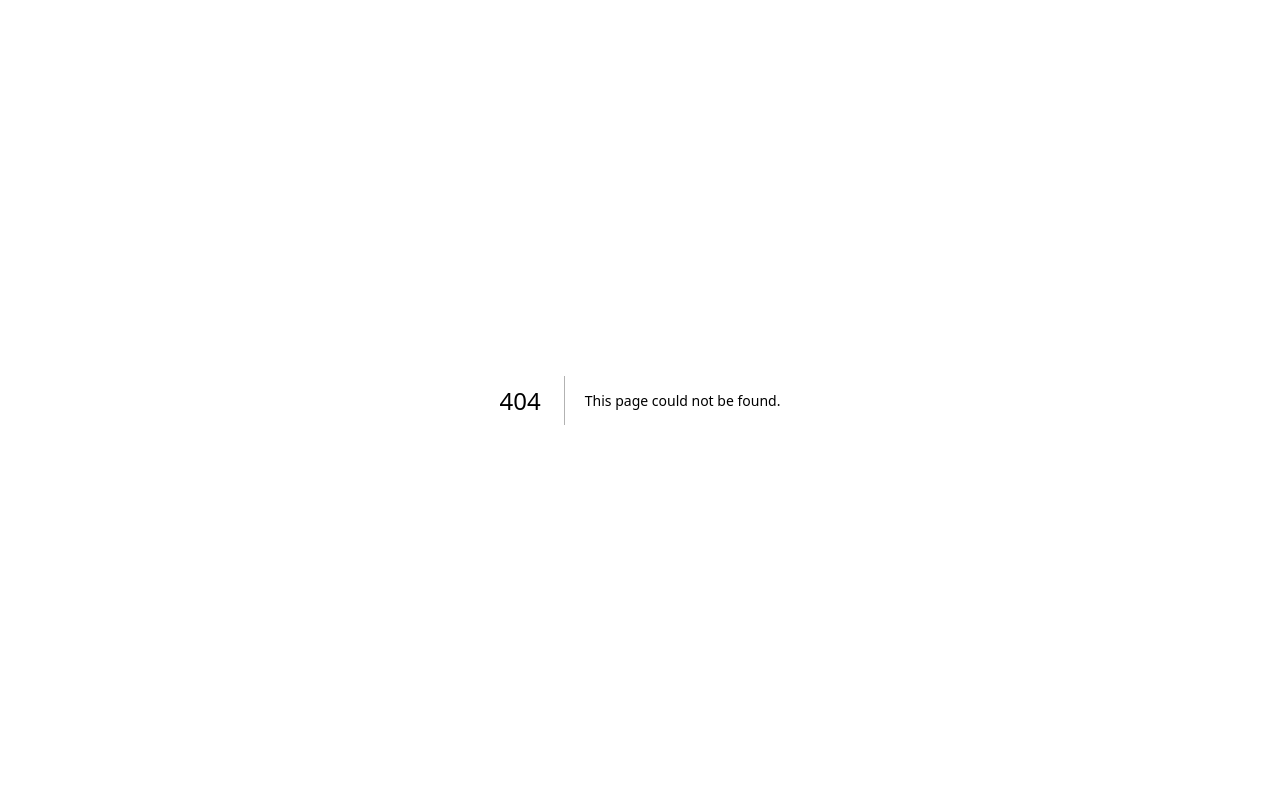
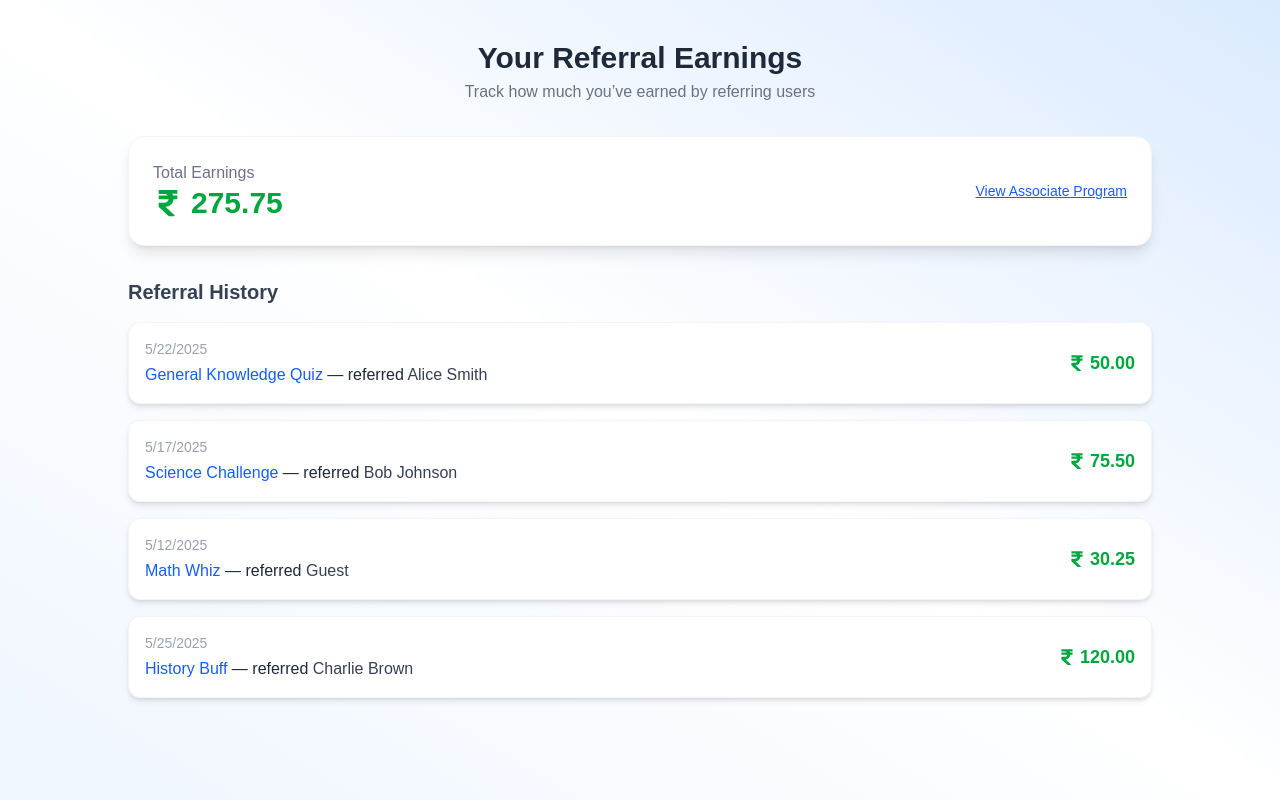
Before and after one commit to gautamabhish/Skillpass, a Next.js app: page /share-and-earn in a window 1280 px wide. Before the commit this address had no page. Built offline with nearby package versions, Linux system fonts and the light colour scheme; sample sign-in values are in the browser's storage.

Commit message:
referral page, negative points add ,  createQuiz interface modify to handle duration

```diff
--- a/src/(pages)/CreateQuiz.tsx
+++ b/src/(pages)/CreateQuiz.tsx
@@ -19,7 +19,7 @@ const CreateQuiz = () => {
   const {courseData,setCourseData} = useCourseCreate();
 
   const validateCourseData = () => {
-    if (!courseData.QuizTitle ) {
+    if (!courseData.title ) {
       setMessage((prev) => [ 'Quiz title is required']);
       setShowModal(true);
       return false;
@@ -88,9 +88,9 @@ const CreateQuiz = () => {
             <button className="px-4 py-2 text-sm font-medium rounded-md text-blue-600 bg-blue-100 hover:bg-blue-200 transition">
               Preview
             </button>
-            <button className="px-4 py-2 text-sm font-medium rounded-md text-gray-700 bg-gray-200 hover:bg-gray-300 transition" onClick={handleSubmit}>
+            {/* <button className="px-4 py-2 text-sm font-medium rounded-md text-gray-700 bg-gray-200 hover:bg-gray-300 transition" onClick={handleSubmit}>
               Save Draft
-            </button>
+            </button> */}
             <button className="px-4 py-2 text-sm font-medium rounded-md text-white bg-blue-600 hover:bg-blue-700 transition" >
               Publish Quiz
             </button>
--- /dev/null
+++ b/src/(pages)/Referral.tsx
@@ -0,0 +1,109 @@
+'use client';
+
+import React, { useEffect, useState } from 'react';
+import { FaRupeeSign } from 'react-icons/fa';
+import Link from 'next/link';
+
+interface Referral {
+  referredUser: { name: string } | null;
+  quiz: { title: string };
+  earnedAmount: number;
+  createdAt: string;
+}
+
+const ReferralEarningsPage: React.FC = () => {
+  const [referrals, setReferrals] = useState<Referral[]>([]);
+  const [totalEarnings, setTotalEarnings] = useState<number>(0);
+
+  useEffect(() => {
+    const dummyData: Referral[] = [
+      {
+        referredUser: { name: 'Alice Smith' },
+        quiz: { title: 'General Knowledge Quiz' },
+        earnedAmount: 50,
+        createdAt: new Date(Date.now() - 5 * 86400000).toISOString(),
+      },
+      {
+        referredUser: { name: 'Bob Johnson' },
+        quiz: { title: 'Science Challenge' },
+        earnedAmount: 75.5,
+        createdAt: new Date(Date.now() - 10 * 86400000).toISOString(),
+      },
+      {
+        referredUser: null,
+        quiz: { title: 'Math Whiz' },
+        earnedAmount: 30.25,
+        createdAt: new Date(Date.now() - 15 * 86400000).toISOString(),
+      },
+      {
+        referredUser: { name: 'Charlie Brown' },
+        quiz: { title: 'History Buff' },
+        earnedAmount: 120,
+        createdAt: new Date(Date.now() - 2 * 86400000).toISOString(),
+      },
+    ];
+
+    setReferrals(dummyData);
+    setTotalEarnings(dummyData.reduce((sum, r) => sum + r.earnedAmount, 0));
+  }, []);
+
+  return (
+    <div className="min-h-screen bg-gradient-to-tr from-blue-50 via-white to-blue-100 py-10 px-4">
+      <div className="max-w-5xl mx-auto space-y-8">
+        {/* Header */}
+        <div className="text-center">
+          <h1 className="text-3xl font-bold text-gray-800">Your Referral Earnings</h1>
+          <p className="text-gray-500 mt-1">Track how much you’ve earned by referring users</p>
+        </div>
+
+        {/* Earnings Summary Card */}
+        <div className="bg-white shadow-lg rounded-2xl p-6 flex justify-between items-center border border-gray-100">
+          <div>
+            <p className="text-gray-500">Total Earnings</p>
+            <h2 className="text-3xl font-bold text-green-600 flex items-center">
+              <FaRupeeSign className="mr-2" />
+              {totalEarnings.toFixed(2)}
+            </h2>
+          </div>
+          <Link
+            href="/associate/program"
+            className="text-sm text-blue-600 underline hover:text-blue-800 transition"
+          >
+            View Associate Program
+          </Link>
+        </div>
+
+        {/* Referral List */}
+        <div className="space-y-4">
+          <h3 className="text-xl font-semibold text-gray-700">Referral History</h3>
+          {referrals.length === 0 ? (
+            <p className="text-center text-gray-500">No referral data available.</p>
+          ) : (
+            referrals.map((ref, index) => (
+              <div
+                key={index}
+                className="bg-white shadow-md hover:shadow-lg transition rounded-xl p-4 flex flex-col sm:flex-row justify-between items-start sm:items-center border border-gray-100"
+              >
+                <div className="space-y-1">
+                  <p className="text-sm text-gray-400">
+                    {new Date(ref.createdAt).toLocaleDateString()}
+                  </p>
+                  <p className="font-medium text-gray-800">
+                    <span className="text-blue-600">{ref.quiz.title}</span> —
+                    referred <span className="text-gray-700">{ref.referredUser?.name || 'Guest'}</span>
+                  </p>
+                </div>
+                <div className="mt-2 sm:mt-0 text-green-600 font-bold text-lg flex items-center">
+                  <FaRupeeSign className="mr-1" />
+                  {ref.earnedAmount.toFixed(2)}
+                </div>
+              </div>
+            ))
+          )}
+        </div>
+      </div>
+    </div>
+  );
+};
+
+export default ReferralEarningsPage;
--- a/src/Providers/CreateProvider.tsx
+++ b/src/Providers/CreateProvider.tsx
@@ -4,16 +4,19 @@ import React, { createContext, useState, ReactNode, useContext } from 'react';
 import { QuestionType } from '@/components/ui/globals/Input';
 
 export interface Duration {
-  hours: number;
-  minutes: number;
+  hours: string;
+  minutes: string;
+  totalMinutes: number;
   TimePerQuestion: boolean;
 }
+
 
 export interface Question {
   id: string;
   type: QuestionType;
   text: string;
   points: number;
+  negPoints: number;
   options: string[];
   correctAnswers: number[];
   answerText?: string;
@@ -26,7 +29,8 @@ export interface Question {
 export interface CourseData {
   title: string;
   description: string;
-  duration: Duration;
+  duration: number;
+  TimePerQuestion: boolean;
   difficulty: 'Easy' | 'Medium' | 'Hard';
   creatorId: string;
   courseId?: string | null;
@@ -51,7 +55,8 @@ interface CourseCreateContextProps {
 const defaultData: CourseData = {
   title: '',
   description: '',
-  duration: { hours: 0, minutes: 0, TimePerQuestion: false },
+  duration: 0,
+  TimePerQuestion: false,
   difficulty: 'Easy',
   creatorId: '',
   courseId: null,
--- /dev/null
+++ b/src/app/(protected)/share-and-earn/page.tsx
@@ -0,0 +1,11 @@
+import React from 'react'
+import ReferralEarningsPage from '@/(pages)/Referral'
+const page = () => {
+  return (
+    <div>
+        <ReferralEarningsPage></ReferralEarningsPage>
+    </div>
+  )
+}
+
+export default page
--- a/src/components/create/AddQuestions.tsx
+++ b/src/components/create/AddQuestions.tsx
@@ -6,7 +6,6 @@ import Image from "next/image";
 import { useCourseCreate } from "@/Providers/CreateProvider";
 import { v4 as uuidv4 } from 'uuid';
 import { Question } from "@/Providers/CreateProvider";
-// import { uploadToCloudinary } from "@/lib/cloudinaryUpload";
 
 const AddQuestions: React.FC = () => {
   const { courseData, setCourseData } = useCourseCreate();
@@ -16,7 +15,8 @@ const AddQuestions: React.FC = () => {
       id: uuidv4(),
       type: QuestionType.MultiCorrect,
       text: '',
-      points: 0,
+      points: 1,
+      negPoints: 0,
       options: ["", ""],
       correctAnswers: [],
     };
@@ -30,7 +30,21 @@ const AddQuestions: React.FC = () => {
   const handleQuestionChange = (index: number, field: keyof Question, value: any) => {
     setCourseData(prev => {
       const updated = [...(prev.Questions ?? [])];
-      updated[index] = { ...updated[index], [field]: value };
+      const question = { ...updated[index] };
+
+      if (field === "points") {
+        const parsed = parseInt(value);
+        if (isNaN(parsed) || parsed < 1) return prev;
+        question.points = parsed;
+      } else if (field === "negPoints") {
+        const parsed = parseInt(value);
+        if (isNaN(parsed) || parsed > 0) return prev;
+        question.negPoints = parsed;
+      } else {
+        question[field] = value;
+      }
+
+      updated[index] = question;
       return { ...prev, Questions: updated };
     });
   };
@@ -59,7 +73,6 @@ const AddQuestions: React.FC = () => {
         return { ...prev, Questions: updated };
       });
     } else {
-      // Handle options and correctAnswers
       setCourseData(prev => {
         const updated = [...(prev.Questions ?? [])];
         updated[index] = {
@@ -72,6 +85,15 @@ const AddQuestions: React.FC = () => {
     }
   };
 
+  // Optional: Validate questions before submission
+  const validateQuestion = (q: Question): string | null => {
+    if (!q.text?.trim()) return "Question text is required.";
+    if (q.points < 1) return "Points must be at least 1.";
+    if (q.negPoints > 0) return "Negative points must be 0 or less.";
+    if (!Array.isArray(q.options) || q.options.length < 2) return "At least 2 options are required.";
+    if (!Array.isArray(q.correctAnswers) || q.correctAnswers.length === 0) return "At least one correct answer is required.";
+    return null;
+  };
 
   return (
     <div className="bg-white p-4">
@@ -99,8 +121,8 @@ const AddQuestions: React.FC = () => {
                 value={q.text || ''}
                 onChange={(e) => handleQuestionChange(index, 'text', e.target.value)}
               />
-              <label className="relative cursor-pointer group" >
-                <Image src="/link.svg" alt="Attach" width={20} height={20} title="Add attachments"/>
+              <label className="relative cursor-pointer group">
+                <Image src="/link.svg" alt="Attach" width={20} height={20} title="Add attachments" />
                 <span className="absolute hidden hover:visible bottom-full mb-1 left-1/2 -translate-x-1/2 px-2 py-1 text-xs text-white bg-black rounded opacity-0 group-hover:opacity-100 transition">
                   Attachments
                 </span>
@@ -148,7 +170,6 @@ const AddQuestions: React.FC = () => {
                     </option>
                   )
                 )}
-
               </select>
 
               <input
@@ -157,13 +178,25 @@ const AddQuestions: React.FC = () => {
                 className="w-24 px-2 py-1 border border-[#b7bbbe] rounded text-sm"
                 value={q.points}
                 onChange={(e) =>
-    handleQuestionChange(index, 'points', Math.max(0, parseInt(e.target.value || '0')))
+                  handleQuestionChange(index, 'points', e.target.value)
                 }
                 min="1"
                 step="1"
-  title={`Assigned Points: ${q.points}`} // Tooltip text on hover
+                title={`Assigned Points: ${q.points}`}
               />
 
+              <input
+                type="number"
+                placeholder="Neg. Points"
+                className="w-28 px-2 py-1 border border-[#b7bbbe] text-red-500 rounded text-sm"
+                value={q.negPoints ?? 0}
+                onChange={(e) =>
+                  handleQuestionChange(index, 'negPoints', e.target.value)
+                }
+                max="0"
+                step="1"
+                title={`Negative Points: ${q.negPoints}`}
+              />
             </div>
 
             <Input
--- a/src/components/create/CreaateRightSection.tsx
+++ b/src/components/create/CreaateRightSection.tsx
@@ -59,7 +59,7 @@ const CreaateRightSection = () => {
       </div>
       <div className="flex justify-between">
         <span>Duration</span>
-        <span className='font-bold'>{courseData.duration.hours || '00'}:{courseData.duration.minutes || '00'}</span>
+        <span className='font-bold'>{courseData.duration || '00'} minutes</span>
       </div>
     </div>
   </div>
--- a/src/components/create/CreateQuizBasicDetails.tsx
+++ b/src/components/create/CreateQuizBasicDetails.tsx
@@ -120,9 +120,9 @@ const CreateQuizBasicDetails = () => {
         <label className="font-medium text-gray-700">Quiz Title <span className="text-red-500">*</span></label>
         <input
           type="text"
-          value={courseData.QuizTitle || ''}
+          value={courseData.title || ''}
           required
-          onChange={(e) => handleInputChange('QuizTitle', e.target.value)}
+          onChange={(e) => handleInputChange('title', e.target.value)}
           placeholder="Enter the quiz title"
           className="w-full border border-gray-300 px-3 py-2 rounded focus:ring-2 focus:ring-blue-500 focus:outline-none"
         />
@@ -134,8 +134,8 @@ const CreateQuizBasicDetails = () => {
         <textarea
           rows={4}
           title="Description of the quiz To gather more audience."
-          value={courseData.Description || ''}
-          onChange={(e) => handleInputChange('Description', e.target.value)}
+          value={courseData.description || ''}
+          onChange={(e) => handleInputChange('description', e.target.value)}
           placeholder="Enter a description for your quiz"
           className="w-full border border-gray-300 px-3 py-2 rounded focus:ring-2 focus:ring-blue-500 focus:outline-none resize-none"
         />
--- a/src/components/create/QuizSettings.tsx
+++ b/src/components/create/QuizSettings.tsx
@@ -17,7 +17,7 @@ const QuizSettings = () => {
           <div className="text-lg font-bold text-gray-700">Allow Backtracking</div>
           <div className="text-sm text-gray-500">Let learners navigate back to previous questions</div>
         </div>
-        <Switch checked={courseData.AllowBacktrack} onChange={() => setCourseData(prev => ({...prev,AllowBacktrack:!prev.AllowBacktrack}))} />
+        <Switch checked={courseData.backtrack} onChange={() => setCourseData(prev => ({...prev,backtrack:!prev.backtrack}))} />
       </div>
 
       {/* Randomize Option */}
@@ -26,7 +26,7 @@ const QuizSettings = () => {
           <div className="text-lg font-bold text-gray-700">Randomize Questions</div>
           <div className="text-sm text-gray-500">Shuffle the order of questions for each learner</div>
         </div>
-        <Switch checked={courseData.Randomize} onChange={() => setCourseData(prev =>({...prev,Randomize:!prev.Randomize}) )} />
+        <Switch checked={courseData.randomize} onChange={() => setCourseData(prev =>({...prev,randomize:!prev.randomize}) )} />
       </div>
     </div>
   );
--- a/src/components/create/TimeConfiguration.tsx
+++ b/src/components/create/TimeConfiguration.tsx
@@ -6,27 +6,39 @@ import { useCourseCreate } from '@/Providers/CreateProvider';
 const TimeConfiguration = () => {
   const { courseData, setCourseData } = useCourseCreate();
   const [enabled, setEnabled] = React.useState<boolean>(false);
+  const [hours, setHours] = React.useState<string>('0');
+  const [minutes, setMinutes] = React.useState<string>('0');
 
-  // Sync TimePerQuestion with switch
+  // Update TimePerQuestion separately
   React.useEffect(() => {
     setCourseData((prev) => ({
       ...prev,
-      duration: {
-        ...prev.duration,
-        TimePerQuestion: enabled,
-      },
+      TimePerQuestion: enabled,
     }));
   }, [enabled]);
 
-  const handleDurationChange = (field: 'hours' | 'minutes', value: string) => {
-    if (!/^\d*$/.test(value)) return; // Only digits allowed
+  // Update duration in minutes
+  React.useEffect(() => {
+    const h = parseInt(hours) || 0;
+    const m = parseInt(minutes) || 0;
     setCourseData((prev) => ({
       ...prev,
-      duration: {
-        ...prev.duration,
-        [field]: value,
-      },
+      duration: h * 60 + m,
     }));
+  }, [hours, minutes]);
+
+  const handleDurationChange = (field: 'hours' | 'minutes', value: string) => {
+    if (!/^\d*$/.test(value)) return;
+
+    const sanitized = value.replace(/^0+(?=\d)/, '') || '0';
+
+    if (field === 'minutes') {
+      const num = parseInt(sanitized, 10);
+      if (num > 59) return;
+      setMinutes(sanitized);
+    } else {
+      setHours(sanitized);
+    }
   };
 
   return (
@@ -34,7 +46,7 @@ const TimeConfiguration = () => {
       <div className="text-gray-900 text-2xl font-bold">Time Configuration</div>
 
       <div className="flex flex-col md:flex-row gap-10">
-        {/* Duration Input */}
+        {/* Duration Inputs */}
         <div className="flex flex-col gap-2">
           <label className="text-gray-700 font-medium">
             Duration <span className="text-red-500">*</span>
@@ -45,7 +57,7 @@ const TimeConfiguration = () => {
               <input
                 type="text"
                 maxLength={2}
-                value={courseData.duration.hours}
+                value={hours}
                 onChange={(e) => handleDurationChange('hours', e.target.value)}
                 placeholder="00"
                 className="w-16 px-3 py-2 border border-gray-300 rounded focus:ring-2 focus:ring-blue-500 outline-none text-center"
@@ -56,16 +68,19 @@ const TimeConfiguration = () => {
               <input
                 type="text"
                 maxLength={2}
-                value={courseData.duration.minutes}
+                value={minutes}
                 onChange={(e) => handleDurationChange('minutes', e.target.value)}
                 placeholder="00"
                 className="w-16 px-3 py-2 border border-gray-300 rounded focus:ring-2 focus:ring-blue-500 outline-none text-center"
               />
+              {parseInt(minutes || '0') > 59 && (
+                <p className="text-red-500 text-xs mt-1">Minutes must be 0–59</p>
+              )}
             </div>
           </div>
         </div>
 
-        {/* Switch */}
+        {/* Time Per Question Switch */}
         <div className="flex flex-col justify-start gap-1">
           <p className="text-gray-700 font-medium">Time Per Question</p>
           <Switch checked={enabled} onChange={() => setEnabled((prev) => !prev)} />
--- a/src/components/ui/create/PriceInput.tsx
+++ b/src/components/ui/create/PriceInput.tsx
@@ -4,8 +4,8 @@ import Select from 'react-select';
 import { CourseData } from '@/Providers/CreateProvider';
 const currencyOptions = [
   { value: 'INR', label: '🇮🇳 INR (₹)', symbol: '₹' },
-  { value: 'USD', label: '🇺🇸 USD ($)', symbol: '$' },
-  { value: 'EUR', label: '🇪🇺 EUR (€)', symbol: '€' },
+  // { value: 'USD', label: '🇺🇸 USD ($)', symbol: '$' },
+  // { value: 'EUR', label: '🇪🇺 EUR (€)', symbol: '€' },
 ];
 
 const PriceInput = ({ courseData, handleInputChange }:{courseData:CourseData , handleInputChange:any}) => {
--- a/src/components/ui/globals/Hamburger.tsx
+++ b/src/components/ui/globals/Hamburger.tsx
@@ -47,6 +47,7 @@ const HamburgerMenu = () => {
  <Link href={'/explore'} className="text-left  bg-[#f5f5f5] px-4 py-2 hover:bg-blue-700 hover:text-white">Explore</Link>
               <Link href={'/create-quiz'} className="text-left bg-[#f5f5f5] px-4 py-2 hover:bg-blue-700 hover:text-white">Create Quiz</Link>
               {/* <Link href={'/session'} className="text-left bg-[#f5f5f5] px-4 py-2 hover:bg-blue-700 hover:text-white">Take Quiz</Link> */}
+              <Link href={"/share-and-earn"} className="text-left bg-[#f5f5f5] px-4 py-2 hover:bg-blue-700 hover:text-white">Share and Earn  </Link>
               < Link href={'/about'} className="text-left bg-[#f5f5f5] px-4 py-2 hover:bg-blue-700 hover:text-white">Support</Link>
               <Link href={'/'}
                 onClick={signOut}
```
Lines whose indentation alone changed are shown as unchanged.
